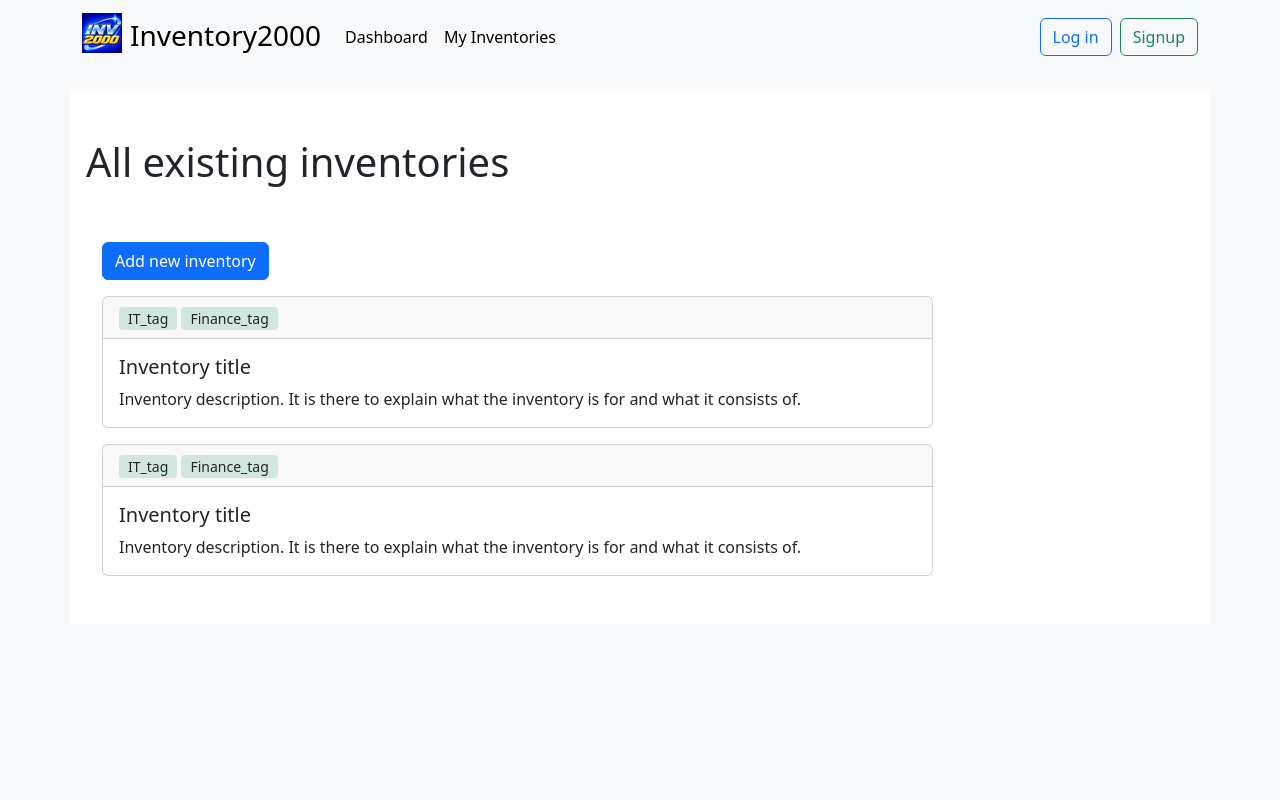
After one commit to rafalkesik/iLearning-inventory-manager, a Rails app: page /inventories in a window 1280 px wide. The commit adds this page. Run offline with Rails 7, Linux system fonts and the light colour scheme; style sheets or scripts are compiled from the project's sources; some libraries are stand-ins or nearby versions.

Commit message:
Add stub /inventories page

```diff
--- a/app/assets/stylesheets/application.scss
+++ b/app/assets/stylesheets/application.scss
@@ -1,2 +1,7 @@
 @import "bootstrap";
 @import 'pagination';
+
+.card-hover:hover {
+  background-color: var(--bs-secondary-bg);
+  cursor: pointer;
+}
--- /dev/null
+++ b/app/controllers/inventories_controller.rb
@@ -0,0 +1,7 @@
+class InventoriesController < ApplicationController
+  def index
+  end
+
+  def new
+  end
+end
--- /dev/null
+++ b/app/views/inventories/index.html.erb
@@ -0,0 +1,23 @@
+<div class='d-flex flex-column gap-5'>
+  <h1>
+    All existing inventories
+  </h1>
+
+  <div class='w-75 ms-3 d-flex flex-column gap-3'>
+    <%= link_to "Add new inventory", new_inventory_path,
+                class: 'btn btn-primary align-self-start' %>
+
+    <% 2.times do %>
+      <a class="text-decoration-none card card-hover text-start p-0">
+        <div class="card-header">
+          <span class='btn bg-success-subtle btn-sm pe-none py-0'>IT_tag</span>
+          <span class='btn bg-success-subtle btn-sm pe-none py-0'>Finance_tag</span>
+        </div>
+        <div class="card-body">
+          <h5 class="card-title">Inventory title</h5>
+          <p class="card-text">Inventory description. It is there to explain what the inventory is for and what it consists of.</p>
+        </div>
+      </a>
+    <% end %>
+  </div>
+</div>
--- a/config/routes.rb
+++ b/config/routes.rb
@@ -10,7 +10,7 @@ Rails.application.routes.draw do
     end
   end
 
-  resources :inventories, only: %i[index]
+  resources :inventories, only: %i[index new]
   resources :categories,  only: %i[create destroy]
   resources :tags,        only: %i[create destroy]
 
```
Also changed, not shown: app/views/inventories/new.html.erb (added, +37 -0 lines).
